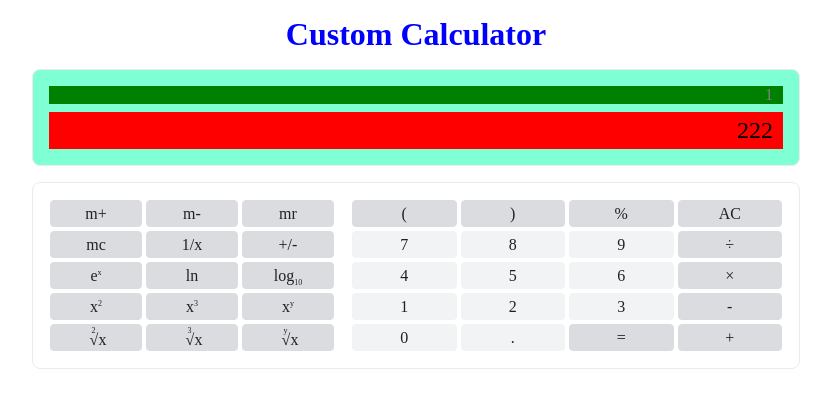
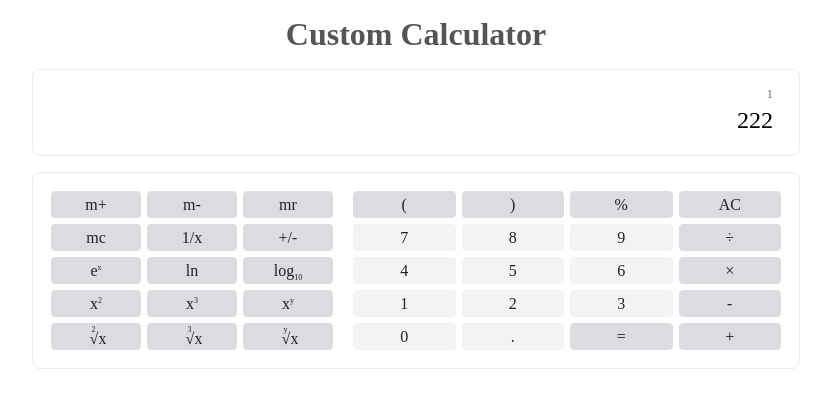
Before and after one commit to SerdarAtamuradov/Innowise-Lab-Internship-Level-0, a website built with webpack: page src/public/index.html in a window 1280 px wide. Shown: the whole page, without its empty margins (224-1055 px from the left). Built offline with nearby package versions, Linux system fonts and the light colour scheme; a web font is replaced by a local one.

Commit message:
edited styles

```diff
--- a/src/style/style.css
+++ b/src/style/style.css
@@ -10,8 +10,9 @@
 .title {
   margin: 1rem;
   text-align: center;
-  color: blue;
+  color: #585454;
 }
+
 .main{
   display: flex;
   justify-content: center;
@@ -21,7 +22,6 @@
 
 .inputs{
   width: 60%;
-  background-color: aquamarine;
   padding: 1rem;
   margin-bottom: 1rem;
   border: 1px solid #ebebeb;
@@ -29,10 +29,8 @@
 }
 
 .history{
-  color:gray;
-  background-color: green;
-  font-size: 16px;
-  margin-bottom: 0.5rem;
+  color:#70757a;
+  font-size: 13px;
 }
 
 .history.right-text{
@@ -40,7 +38,6 @@
 }
 
 .current{
-  background-color: red;
   font-size: 24px;
 }
 
@@ -51,7 +48,6 @@
 
 .buttons{
   width: 60%;
-  /* background-color: azure; */
   padding: 0.5rem;
   border: 1px solid #ebebeb;
   border-radius: 8px;
@@ -65,12 +61,10 @@ table{
 
 .first-table{
   width: 40%;
-  /* background-color: burlywood; */
 }
 
 .second-table{
   width: 60%;
-  /* background-color: chartreuse; */
 }
 
 tr{
@@ -87,7 +81,7 @@ tr{
   border-radius: 4px;
   height: 27px;
   line-height: 26px;
-  margin: 2px;
+  margin: 3px;
   cursor: pointer;
 }
 
@@ -100,7 +94,7 @@ tr{
   border-radius: 4px;
   height: 27px;
   line-height: 26px;
-  margin: 2px;
+  margin: 3px;
   cursor: pointer;
 }
 
```
